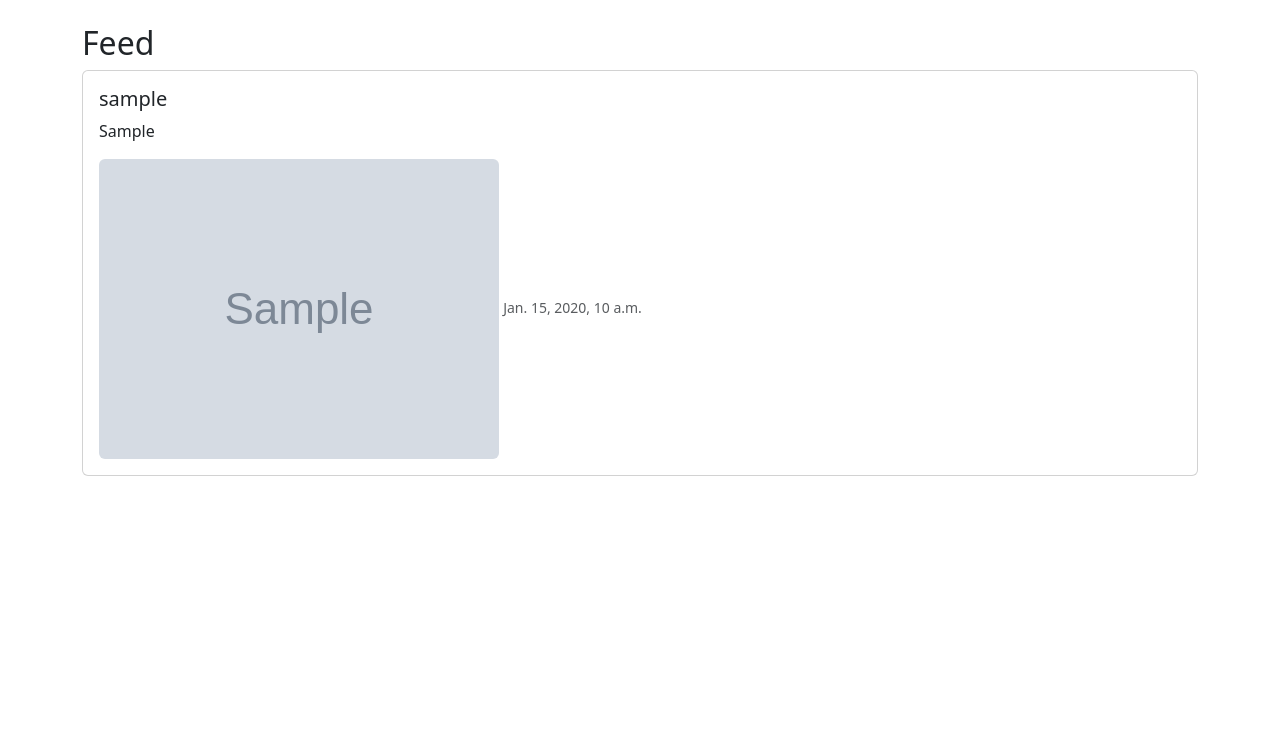
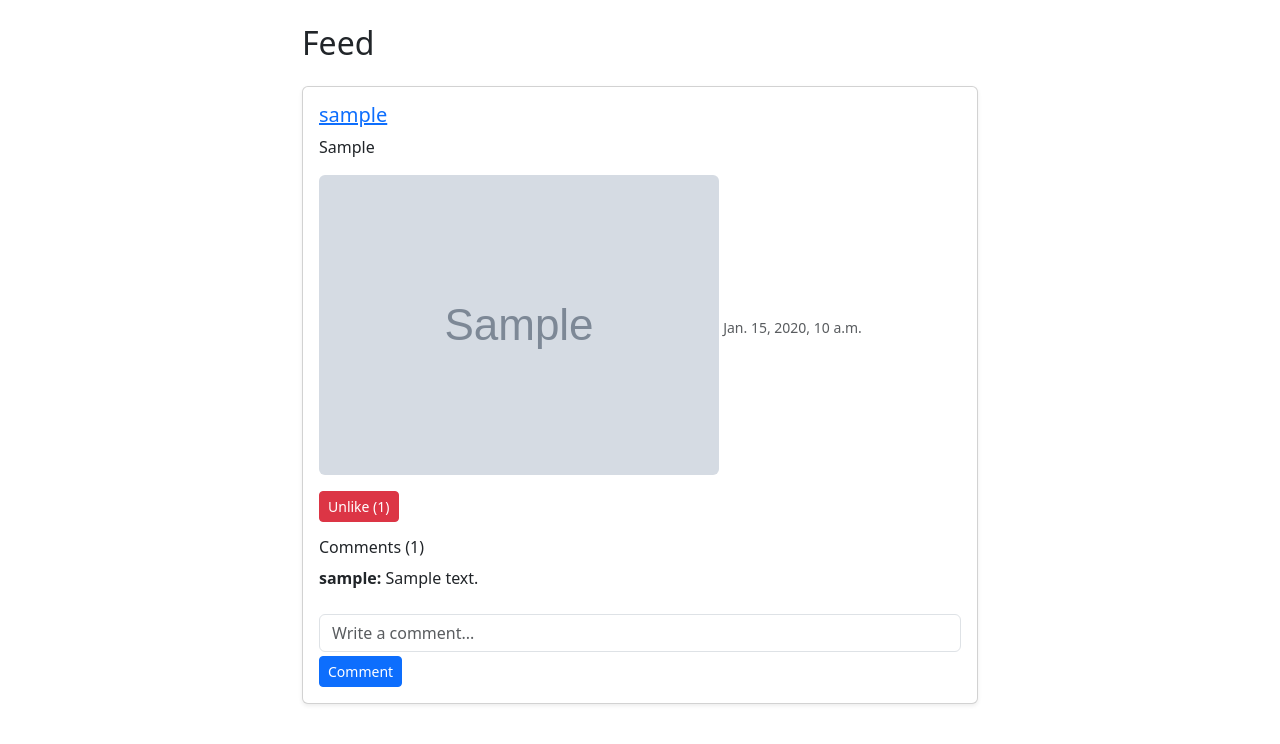
Before and after one commit to 1155-boni/network, a Django app: page /feed/ in a window 1280 px wide. Shown: the part 56-800 px from the top of the page. Run offline with Django 5.2, Linux system fonts and the light colour scheme; a user stored in the database is signed in; tables that the repository leaves empty hold one stand-in row (values such as "Sample post"); grey boxes marked "Sample" are stand-in pictures; some libraries are stand-ins or nearby versions.

Commit message:
update feed

```diff
--- a/instafinsta/templates/feed.html
+++ b/instafinsta/templates/feed.html
@@ -1,24 +1,62 @@
 {% extends 'base.html' %}
 {% load static %}
+
 {% block title %}Feed{% endblock %}
 
 {% block content %}
-  <h2>Feed</h2>
-  <div>
+<div class="container mt-4" style="max-width:700px;">
+  <h2 class="mb-4">Feed</h2>
+
   {% for post in posts %}
-      <div class="card mb-3">
+  <div class="card mb-4 shadow-sm">
     <div class="card-body">
-          <h5>{{ post.user.username }}</h5>
-          <p>{{ post.caption }}</p>
-          <p>{{ post.content }}</p>
+      <!-- Post owner -->
+      <h5 class="card-title">
+        <a href="{% url 'view_profile' post.user.username %}">{{ post.user.username }}</a>
+      </h5>
 
+      <!-- Caption -->
+      <p class="card-text">{{ post.caption }}</p>
+
+      <!-- Image -->
       {% if post.image %}
-            <img src="{{ post.image.url }}" class="img-fluid rounded" style="max-height: 400px;">
+        <img src="{{ post.image.url }}" class="img-fluid rounded mb-2" style="max-height:400px; object-fit:cover;">
       {% endif %}
 
       <small class="text-muted">{{ post.created_at }}</small>
+
+      <!-- Like button -->
+      <form method="post" action="{% url 'toggle_like' post.id %}" class="mt-2">
+        {% csrf_token %}
+        {% if user in post.likes.all %}
+          <button type="submit" class="btn btn-sm btn-danger">Unlike ({{ post.total_likes }})</button>
+        {% else %}
+          <button type="submit" class="btn btn-sm btn-outline-primary">Like ({{ post.total_likes }})</button>
+        {% endif %}
+      </form>
+
+      <!-- Comments -->
+      <div class="mt-3">
+        <h6>Comments ({{ post.comments.count }})</h6>
+        <div class="mb-2" style="max-height:150px; overflow-y:auto;">
+          {% for comment in post.comments.all %}
+            <p><strong>{{ comment.user.username }}:</strong> {{ comment.content }}</p>
+          {% empty %}
+            <p class="text-muted">No comments yet.</p>
+          {% endfor %}
+        </div>
+
+        <!-- Add comment form -->
+        <form method="post" action="{% url 'add_comment' post.id %}">
+          {% csrf_token %}
+          <input type="text" name="content" class="form-control" placeholder="Write a comment..." required>
+          <button type="submit" class="btn btn-sm btn-primary mt-1">Comment</button>
+        </form>
       </div>
     </div>
+  </div>
+  {% empty %}
+    <p class="text-muted">No posts available.</p>
   {% endfor %}
 </div>
 {% endblock %}
```
Lines whose indentation alone changed are shown as unchanged.
